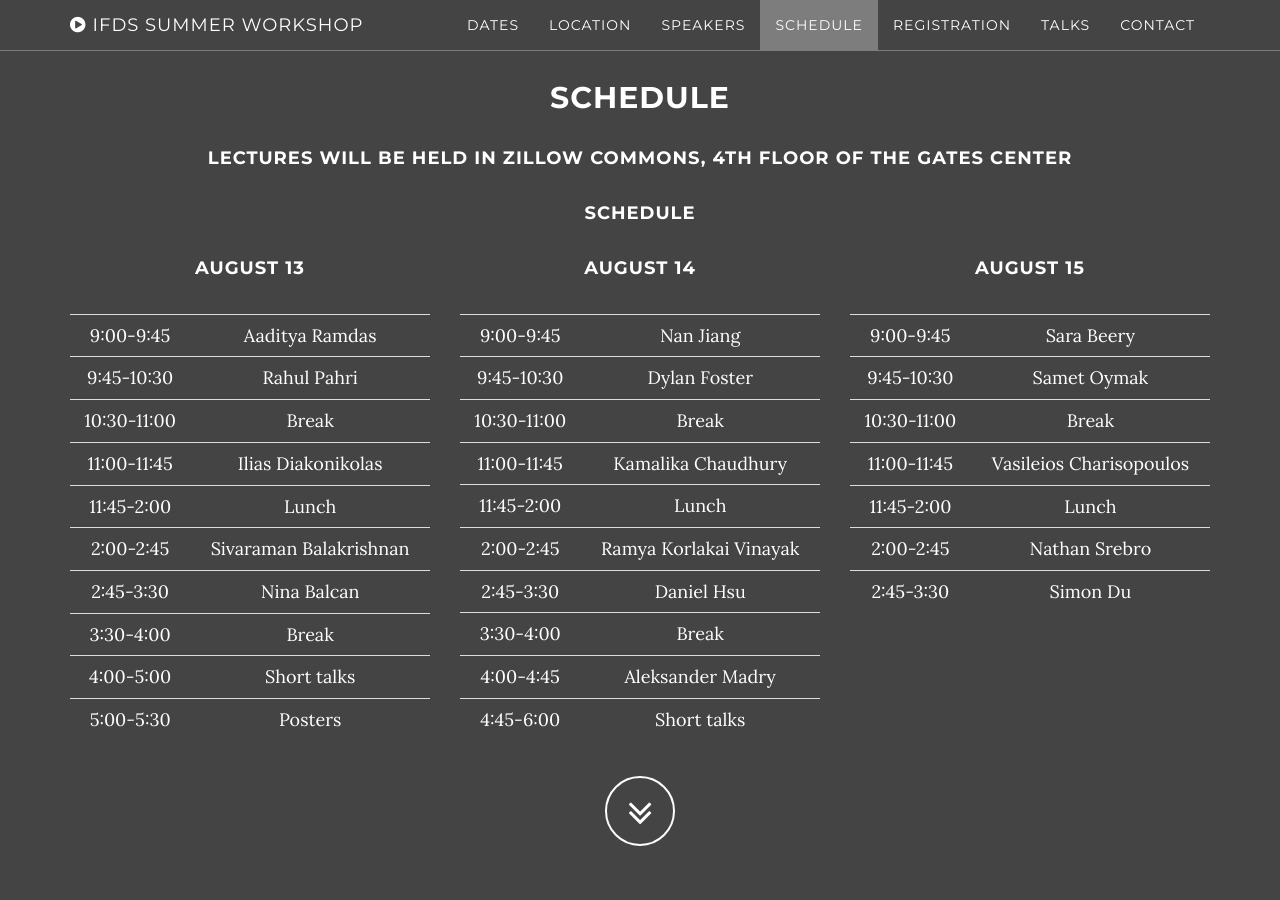
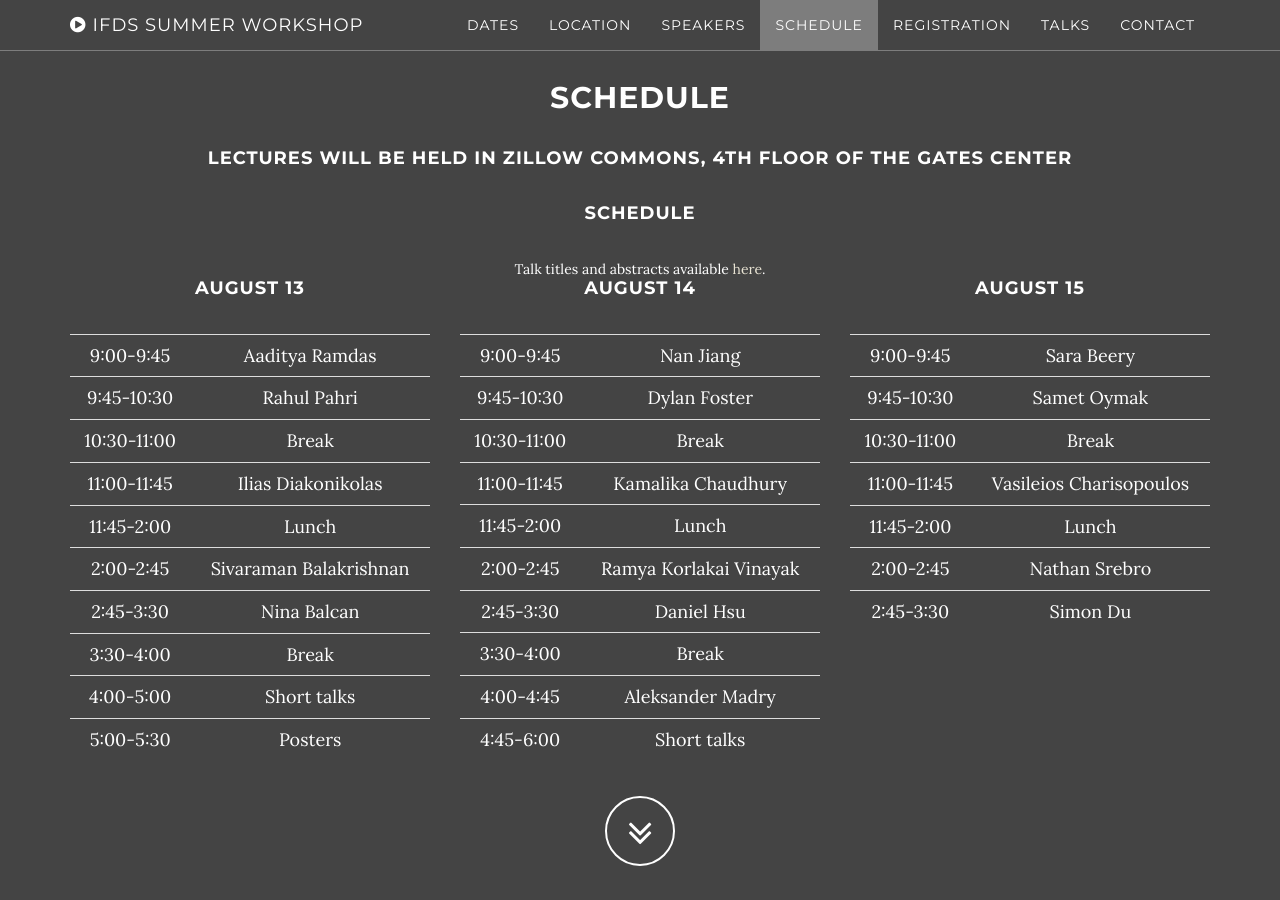
Before and after one commit to kgjamieson/ifds-workshop-2025, a Jekyll site: the page built from index.html, in a window 1280 px wide and 900 px high, scrolled down 4431 px. Built offline with Jekyll 4.4.1, drawn with Linux system fonts in a browser that asks for light colours.

Commit message:
Update schedule.html

```diff
--- a/_includes/schedule.html
+++ b/_includes/schedule.html
@@ -13,6 +13,9 @@
 <!--           <h4><a href="img/drds22_abstracts.pdf">Talk titles and abstracts</a> </h4> -->
           <h4>Schedule</h4>
 
+          <div class="row">
+              Talk titles and abstracts available <a href="https://docs.google.com/document/d/1bhb3WjV5_LrEkYCxQLyZxa6jWkmdTrkye1my5inI0os/edit?usp=sharing">here</a>.
+          </div>
 
 
  <div class="row">
```
